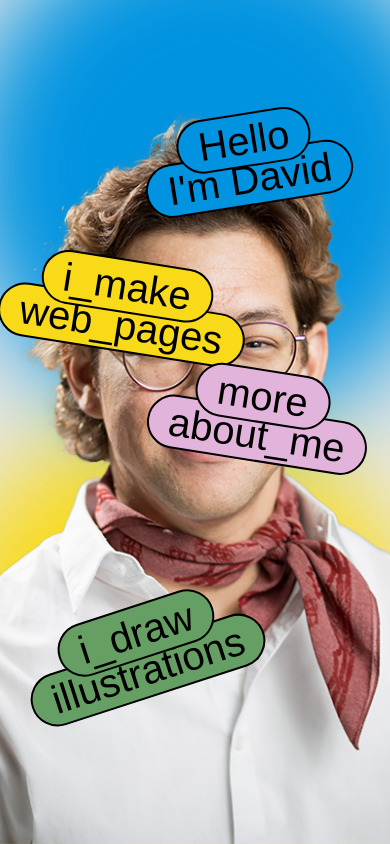
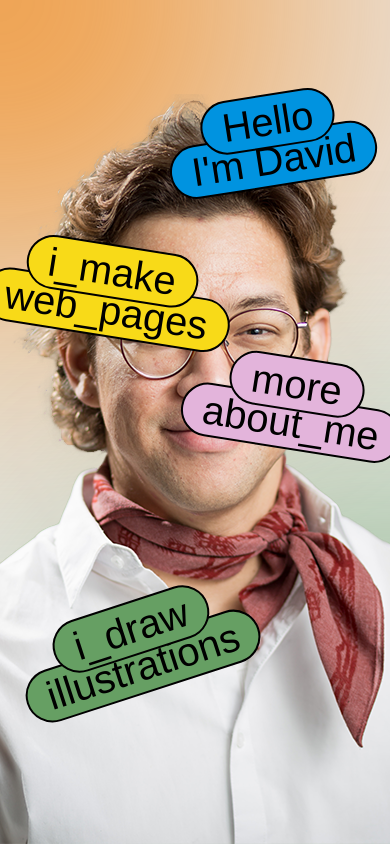
Before and after one commit to MendozasD/dmchreact, a React (Vite) app: page / in a window 390 px wide. Built offline with nearby package versions, Linux system fonts and the light colour scheme; a web font is replaced by a local one.

Commit message:
Made bubbles responsive

```diff
--- a/src/App.jsx
+++ b/src/App.jsx
@@ -1,4 +1,5 @@
 import "./styles/App.scss";
+import "./styles/Background.scss";
 import { Routes, Route, useLocation } from "react-router-dom";
 import { AnimatePresence } from "framer-motion";
 import HomePage from "./pages/Home";
@@ -26,6 +27,10 @@ function App() {
   const location = useLocation();
   return (
     <>
+      <div id="background">
+        <span id="bubble_top" className="background_bubble"></span>
+        <span id="bubble_bottom" className="background_bubble"></span>
+      </div>
       <AnimatePresence mode="wait">
         <Routes location={location} key={location.pathname}>
           <Route path="/" element={<HomePage />} />
--- a/src/components/HomeBubble.jsx
+++ b/src/components/HomeBubble.jsx
@@ -3,10 +3,12 @@ import { Link } from "react-router-dom";
 
 function HomeBubble({ topBubble, bottomBubble, styling, bubbleColor, link }) {
   return (
-    <Link to={`/${link}`} className="home_bubble" style={{ ...styling }}>
-      <p style={{ backgroundColor: bubbleColor }}>{topBubble}</p>
-      <p style={{ backgroundColor: bubbleColor }}>{bottomBubble}</p>
-    </Link>
+    <>
+      <Link to={`/${link}`} className="home_bubble" style={{ ...styling }}>
+        <p style={{ backgroundColor: bubbleColor }}>{topBubble}</p>
+        <p style={{ backgroundColor: bubbleColor }}>{bottomBubble}</p>
+      </Link>
+    </>
   );
 }
 export default HomeBubble;
--- a/src/pages/Home.jsx
+++ b/src/pages/Home.jsx
@@ -1,24 +1,32 @@
+import { useState, useEffect } from "react";
 import { motion } from "framer-motion";
 import "../styles/Home.scss";
 import main_foto from "/images/main_foto.png";
 import HomeBubble from "../components/HomeBubble";
 
 export default function HomePage() {
+  const [isMobile, setIsMobile] = useState(window.innerWidth < 768);
+
+  useEffect(() => {
+    function handleResize() {
+      setIsMobile(window.innerWidth < 768);
+    }
+
+    window.addEventListener("resize", handleResize);
+
+    // Cleanup the event listener on component unmount
+    return () => {
+      window.removeEventListener("resize", handleResize);
+    };
+  }, []);
+
+  useEffect(() => {
+    console.log(isMobile);
+  }, [isMobile]);
+
   return (
     <>
       <div id="home">
-        <motion.div
-          id="background_container"
-          initial={{ opacity: 0 }}
-          animate={{
-            opacity: 1,
-            transition: { duration: 1 },
-          }}
-          layout
-        >
-          <div id="bg_bubble_bottom" className="bg_buble"></div>
-          <div id="bg_bubble_top" className="bg_buble"></div>
-        </motion.div>
         <motion.div
           id="img_container"
           initial={{ y: 100 }}
@@ -33,7 +41,10 @@ export default function HomePage() {
             bubbleColor={"#0093e0"}
             topBubble={"Hello"}
             bottomBubble={"I'm David"}
-            styling={{ right: "10%", transform: "rotate(-10grad)" }}
+            styling={{
+              right: isMobile ? "20%" : "-10%",
+              transform: "rotate(-10grad)",
+            }}
           />
           <HomeBubble
             bubbleColor={"#f8da18"}
@@ -41,7 +52,7 @@ export default function HomePage() {
             bottomBubble={"web_pages"}
             link={"webs"}
             styling={{
-              left: "0%",
+              left: isMobile ? "15%" : "-20%",
               top: "20%",
               transform: "rotate(10grad)",
             }}
@@ -52,7 +63,7 @@ export default function HomePage() {
             bottomBubble={"about_me"}
             link={"about"}
             styling={{
-              right: "5%",
+              right: isMobile ? "15%" : "-10%",
               top: "35%",
               transform: "rotate(10grad)",
             }}
@@ -63,7 +74,7 @@ export default function HomePage() {
             bottomBubble={"illustrations"}
             link={"illustrations"}
             styling={{
-              left: "5%",
+              left: isMobile ? "20%" : "-5%",
               bottom: "20%",
               transform: "rotate(-20grad)",
             }}
--- a/src/styles/App.scss
+++ b/src/styles/App.scss
@@ -1,6 +1,6 @@
 #root {
   display: flex;
-  position: absolute;
+  position: fixed;
   justify-content: center;
   align-items: baseline;
   width: 100vw;
--- /dev/null
+++ b/src/styles/Background.scss
@@ -0,0 +1,28 @@
+@import "./variables";
+
+$bubble_x_y: 70vh;
+$neg_bubble_value: calc($bubble_x_y / 2);
+
+#background {
+  position: absolute;
+  inset: 0;
+  overflow: hidden;
+  .background_bubble {
+    display: block;
+    position: absolute;
+    width: $bubble_x_y;
+    height: $bubble_x_y;
+    border-radius: 50%;
+    filter: blur(150px);
+  }
+  #bubble_top {
+    background-color: $orange;
+    left: -($neg_bubble_value);
+    top: -($neg_bubble_value);
+  }
+  #bubble_bottom {
+    background-color: $green;
+    bottom: -($neg_bubble_value);
+    right: -($neg_bubble_value);
+  }
+}
--- a/src/styles/Home.scss
+++ b/src/styles/Home.scss
@@ -6,28 +6,6 @@
   position: absolute;
   inset: 0;
   overflow: hidden;
-  #background_container {
-    position: absolute;
-    inset: 0;
-    background-color: $gray;
-    .bg_buble {
-      position: absolute;
-      width: 60vb;
-      height: 60vb;
-      border-radius: 100%;
-      filter: blur(50px);
-    }
-    #bg_bubble_bottom {
-      bottom: -10%;
-      right: -10%;
-      background-color: $yellow;
-    }
-    #bg_bubble_top {
-      left: -10%;
-      top: -10%;
-      background-color: $blue;
-    }
-  }
 }
 
 #img_container {
@@ -36,26 +14,25 @@
   justify-content: center;
   bottom: 0;
   #main_foto {
+    min-width: 40vw;
     position: relative;
     bottom: 0px;
-    width: 900px;
     z-index: $zindex-main-foto;
   }
-
-  // BUTTONS
+  // BUBBLES
   .home_bubble {
     position: absolute;
     display: flex;
     flex-direction: column;
     align-items: center;
     color: black;
-    font-size: 4rem;
+    font-size: 3rem;
     z-index: 2;
     p {
       margin: 0;
       line-height: 1;
       padding: 10px 3.5rem;
-      border: 4px solid black;
+      border: 3px solid black;
       border-radius: 40px;
     }
     p:first-child {
@@ -63,10 +40,8 @@
       z-index: 1;
     }
   }
+
   @media only screen and (max-width: 768px) {
-    #main_foto {
-      width: 150%;
-    }
     .home_bubble {
       font-size: 2.5rem;
       p {
--- a/src/styles/Index.scss
+++ b/src/styles/Index.scss
@@ -6,8 +6,8 @@
   font-weight: 400;
 
   color-scheme: light dark;
-  color: $gray;
-  background-color: $black;
+  color: $black;
+  background-color: $beige;
 
   font-synthesis: none;
   text-rendering: optimizeLegibility;
--- a/src/styles/_variables.scss
+++ b/src/styles/_variables.scss
@@ -15,6 +15,7 @@ $quinto: #262626;
 
 // SECOND COLORS //
 
+$beige: #e5d5c5;
 $gray: #e9e9e9;
 $blue: #0093e0;
 $yellow: #f8da18;
```
